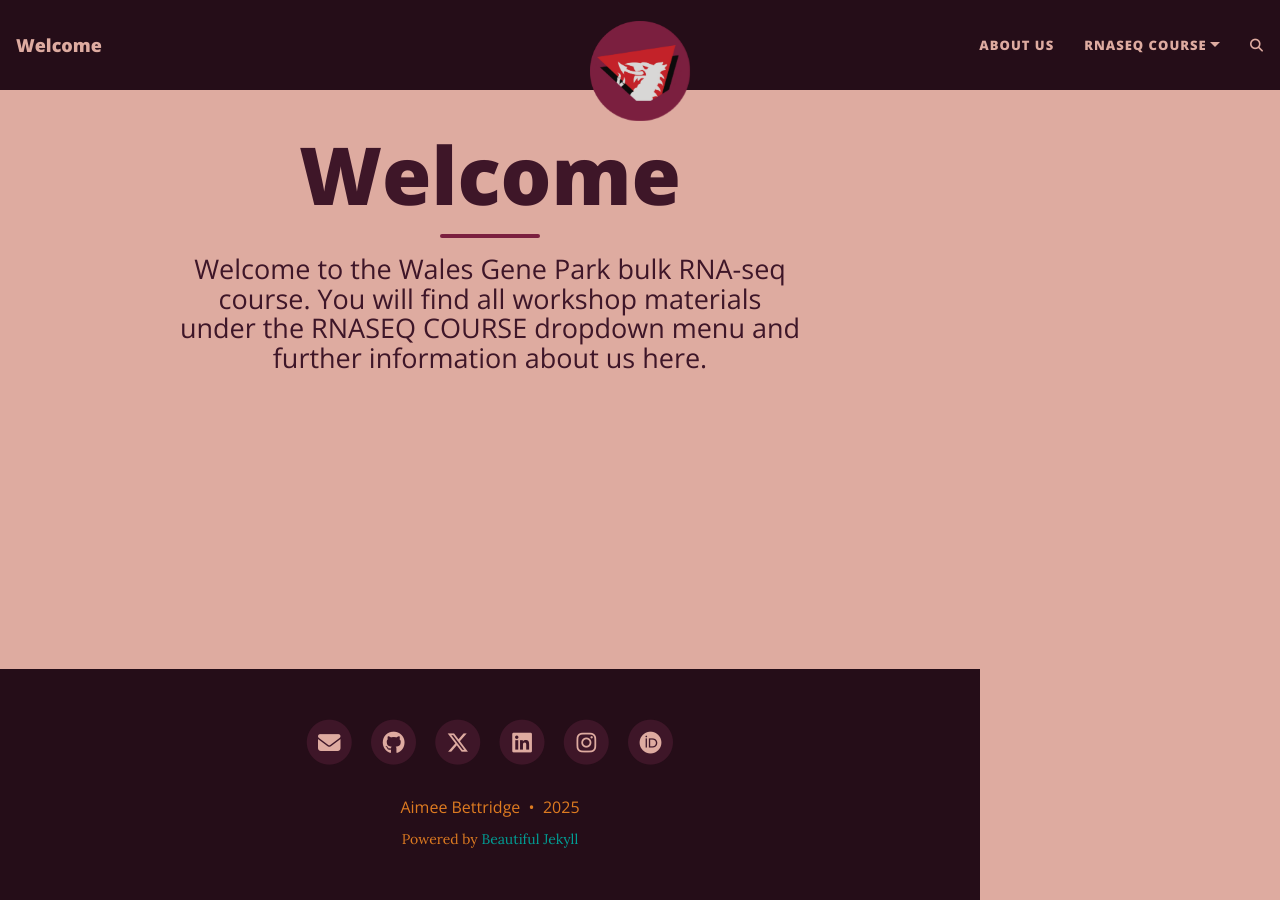
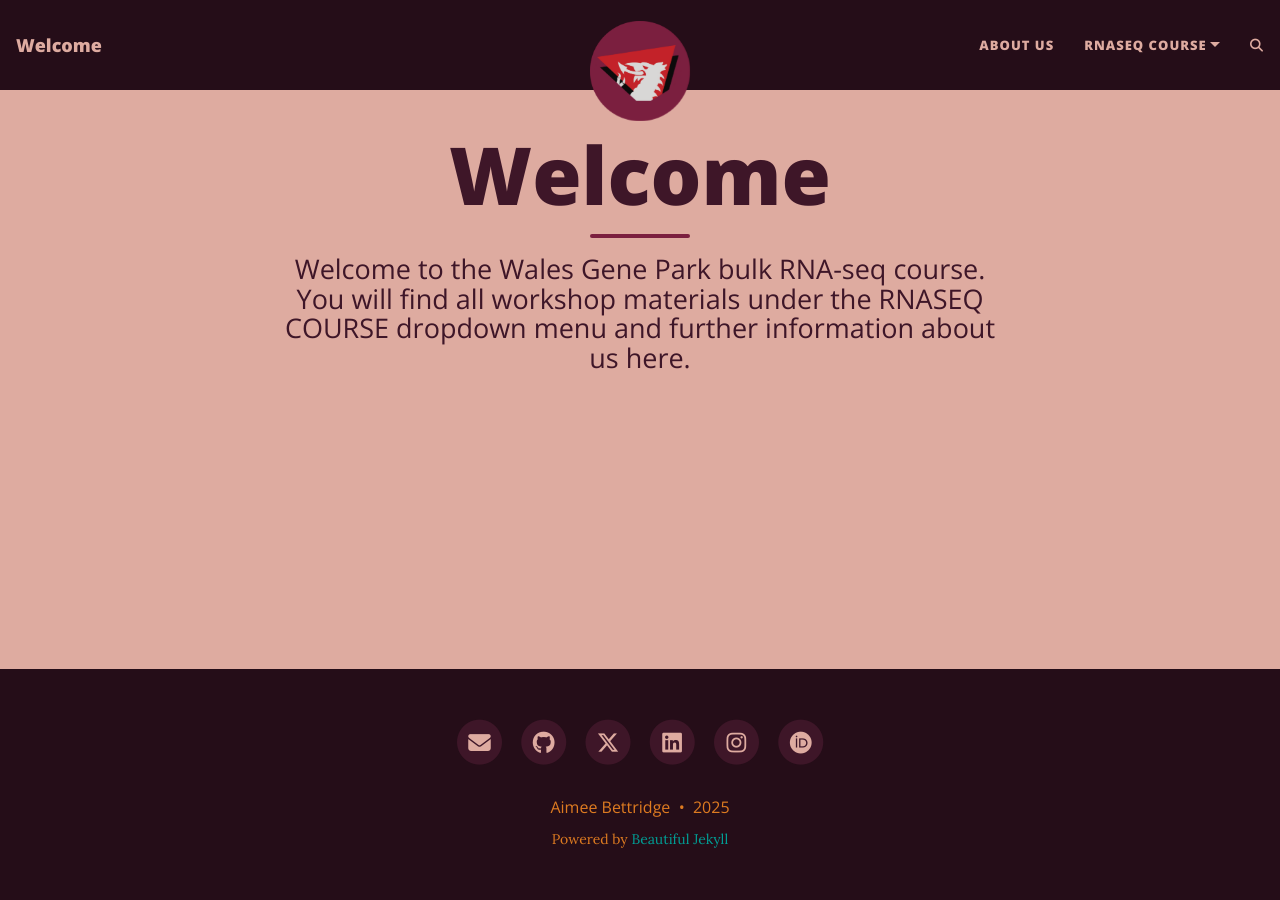
Before and after one commit to abettr/abettr.github.io, a Jekyll site: the page built from index.html, in a window 1280 px wide. Built offline with Jekyll 4.4.1, drawn with Linux system fonts in a browser that asks for light colours; the list of posts is cut into pages by our own code; comment, search, counter and statistics services are not loaded.

Commit message:
changing max width only

```diff
--- a/assets/css/beautifuljekyll.css
+++ b/assets/css/beautifuljekyll.css
@@ -44,7 +44,7 @@ body {
   min-height: 100vh;
   display: flex;
   flex-direction: column;
-  max-width: calc(100% - 300px);
+  max-width: calc(100% + 500px);
 }
 body > main {
   flex: 1;
```
